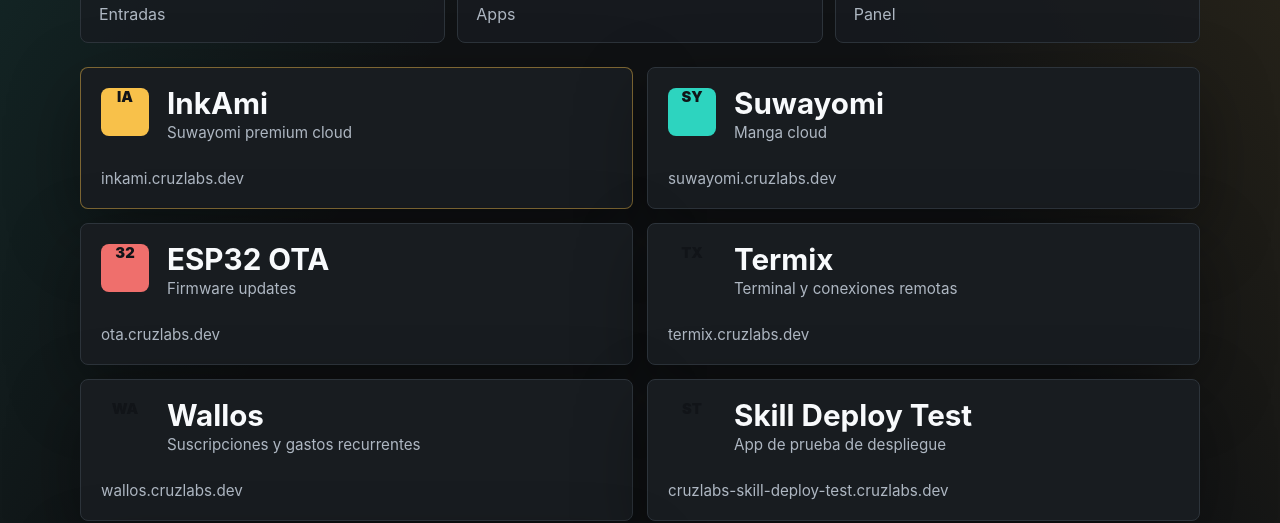
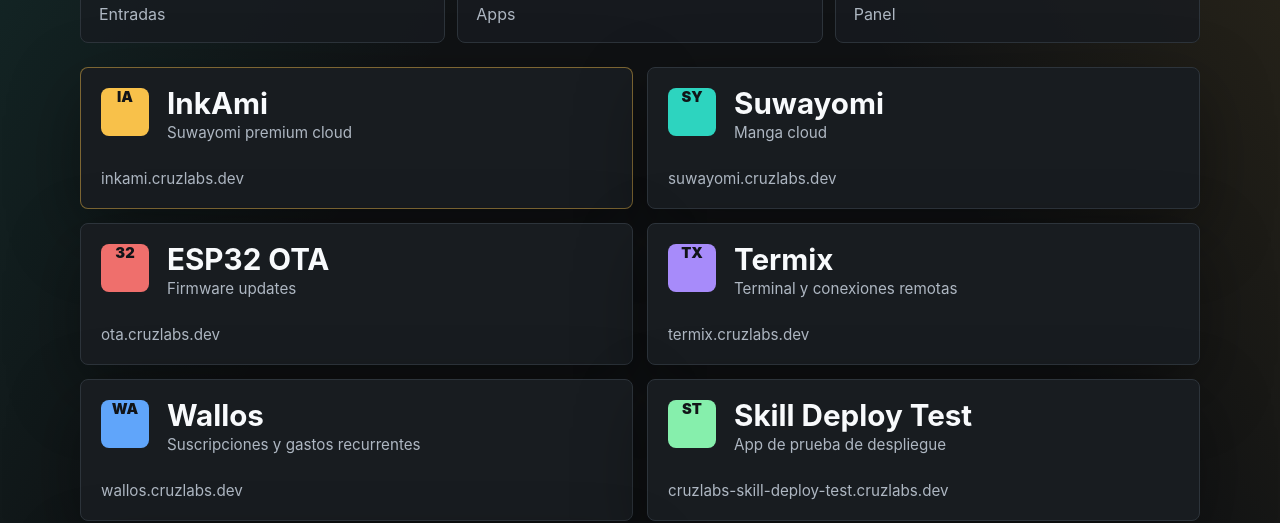
Before and after one commit to Juancro99/cruzlabs-hub, a plain HTML site: page index.html in a window 1280 px wide. Shown: the part 281-804 px from the top of the page. Drawn offline with Linux system fonts and the light colour scheme.

Commit message:
Add icon colors for new hub links

```diff
--- a/styles.css
+++ b/styles.css
@@ -172,6 +172,18 @@ h1 {
   background: var(--accent-3);
 }
 
+.app-icon.violet {
+  background: #a78bfa;
+}
+
+.app-icon.blue {
+  background: #60a5fa;
+}
+
+.app-icon.green {
+  background: #86efac;
+}
+
 .app-icon.steel {
   background: #cbd5e1;
 }
```
